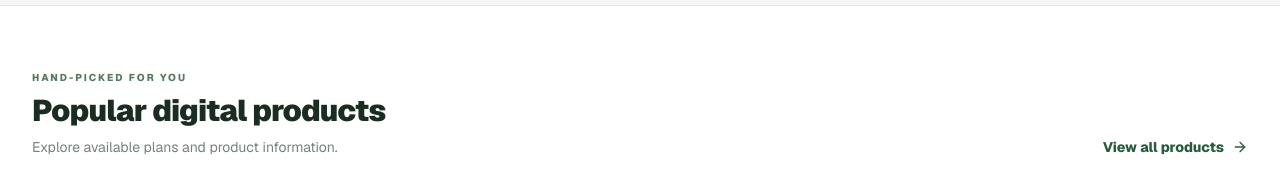
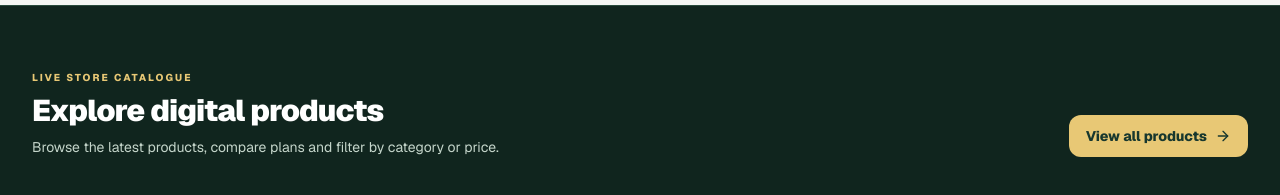
Before and after one commit to scottburchill51-beep/sastastore0, a Next.js app: page / in a window 1280 px wide. Shown: the part 2312-2507 px from the top of the page. Built offline with nearby package versions, Linux system fonts and the light colour scheme; no server answers; the database is empty.

Commit message:
Refresh homepage live product catalogue theme

```diff
--- a/src/app/page.tsx
+++ b/src/app/page.tsx
@@ -195,11 +195,11 @@ export default function HomePage() {
         </Container>
       </section>
 
-      <section id="popular-products" className="scroll-mt-24 border-y border-[#e3e9e1] bg-white py-14 sm:py-16">
+      <section id="popular-products" className="scroll-mt-24 border-y border-[#294b3d] bg-[#10251e] py-14 text-white sm:py-16">
         <Container>
           <div className="flex flex-col gap-3 sm:flex-row sm:items-end sm:justify-between">
-            <div><p className="text-[10px] font-extrabold uppercase tracking-[.2em] text-[#54775d]">Hand-picked for you</p><h2 className="mt-2 text-2xl font-black tracking-tight text-[#1b2d22] sm:text-3xl">Popular digital products</h2><p className="mt-2 text-sm text-[#778279]">Explore available plans and product information.</p></div>
-            <Link href="/products" className="inline-flex items-center gap-2 text-sm font-extrabold text-[#285b3c] transition hover:gap-3">View all products <ArrowRight className="h-4 w-4" /></Link>
+            <div><p className="text-[10px] font-extrabold uppercase tracking-[.2em] text-[#e8c875]">Live store catalogue</p><h2 className="mt-2 text-2xl font-black tracking-tight text-white sm:text-3xl">Explore digital products</h2><p className="mt-2 text-sm text-[#c4d5ca]">Browse the latest products, compare plans and filter by category or price.</p></div>
+            <Link href="/products" className="inline-flex items-center gap-2 rounded-xl border border-[#e8c875]/50 bg-[#e8c875] px-4 py-2.5 text-sm font-extrabold text-[#17372e] transition hover:bg-[#f3d994]">View all products <ArrowRight className="h-4 w-4" /></Link>
           </div>
           <ProductCatalog />
         </Container>
```
